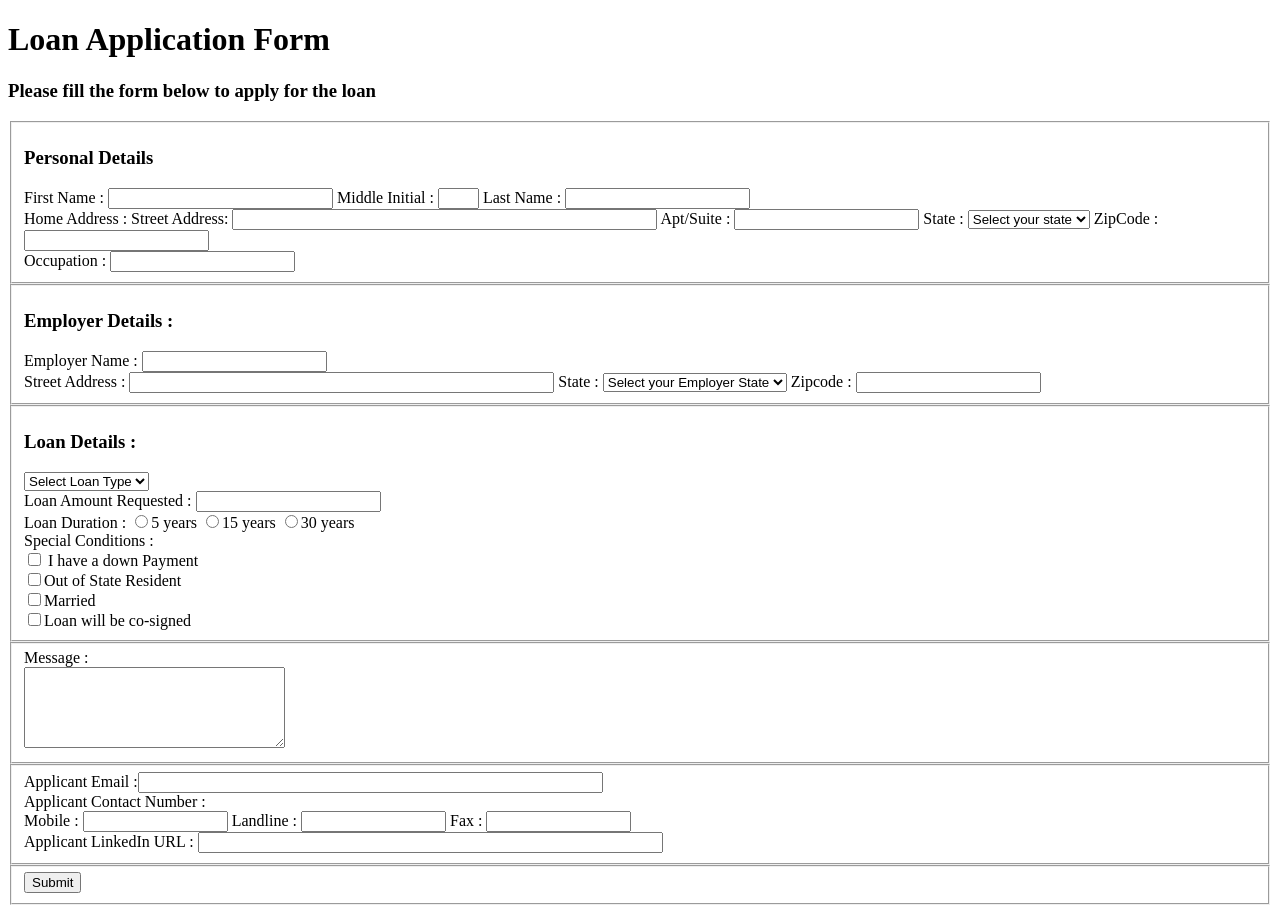
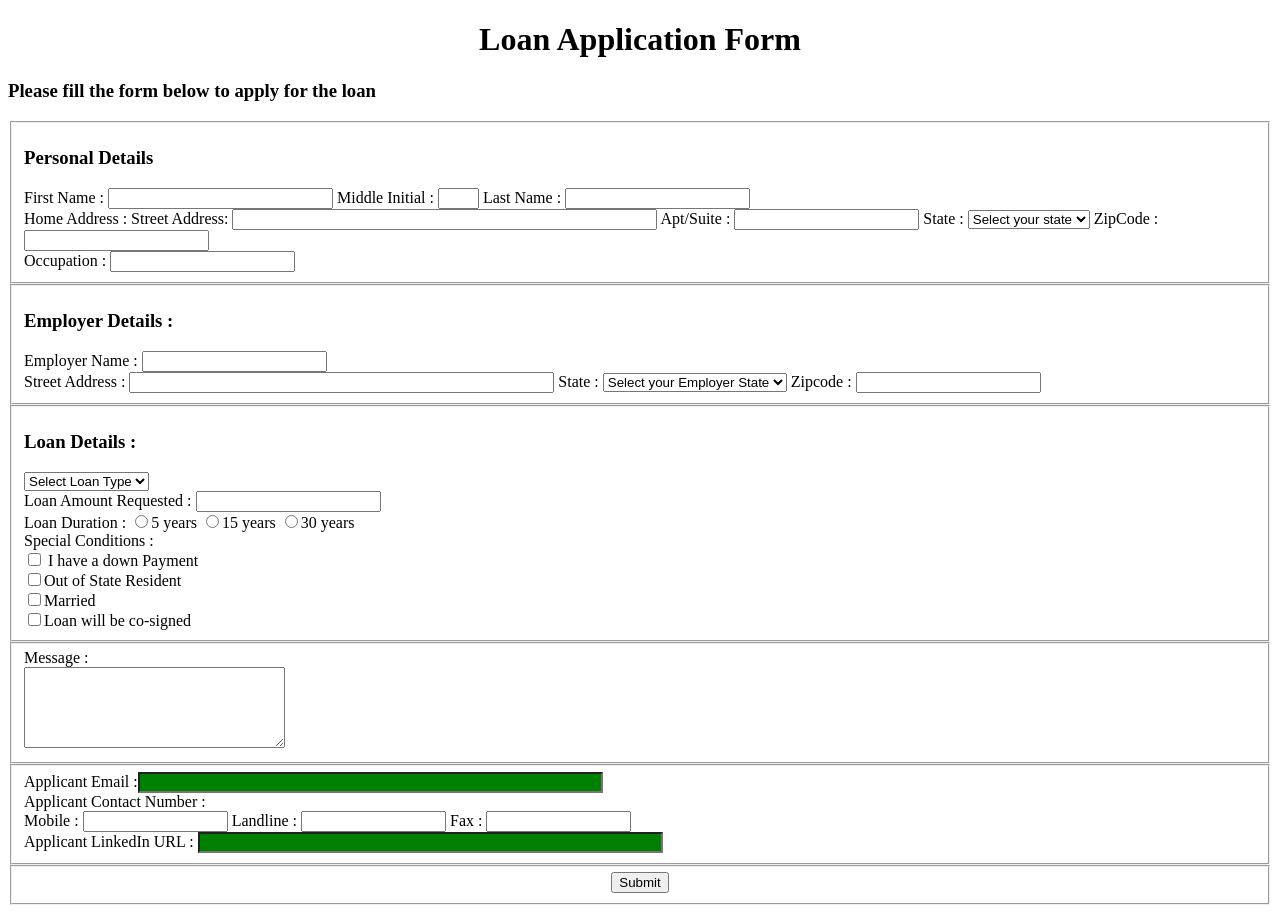
Before and after one commit to priyakamesh/validation-css, a plain HTML site: page index.html in a window 1280 px wide. Drawn offline with Linux system fonts and the light colour scheme.

Commit message:
added vadiation.css with all instructions

```diff
--- a/index.html
+++ b/index.html
@@ -2,7 +2,7 @@
 <html>
 <head>
 	<title>Loan Application</title>
-	<link rel="stylesheet" href="styles.css"
+	<link rel="stylesheet" href="validation.css"
 </head>
 <body>
 
@@ -107,7 +107,7 @@
 		</fieldset>
 		<fieldset>
 			<div>
-				Applicant Email :<input type="text" id="email" name="user_email" size="55">
+				Applicant Email :<input type="email" id="email" name="user_email" size="55">
 			</div>
 			<div>
 				Applicant Contact Number :<br>
@@ -120,11 +120,11 @@
 			</div>
 			<div>
 				Applicant LinkedIn URL :
-				<input type="text" id="linkedin" name="user_linkedin" size="55">
+				<input type="URL" id="linkedin" name="user_linkedin" size="55">
 			</div>
 		</fieldset>
 		<fieldset>
-			<div>
+			<div id="submit_button">
 				<label><input type="submit" id="submit"></label>
 			</div>
 
--- /dev/null
+++ b/validation.css
@@ -0,0 +1,20 @@
+h1 {
+	text-align: center;
+}
+#email:valid {
+	background-color: green;
+}
+#email:invalid {
+	background-color: red;
+}
+
+#linkedin:valid {
+	background-color: green;
+}
+#linkedin:invalid {
+	background-color: red;
+}
+
+#submit_button{
+	text-align: center;
+}
```
